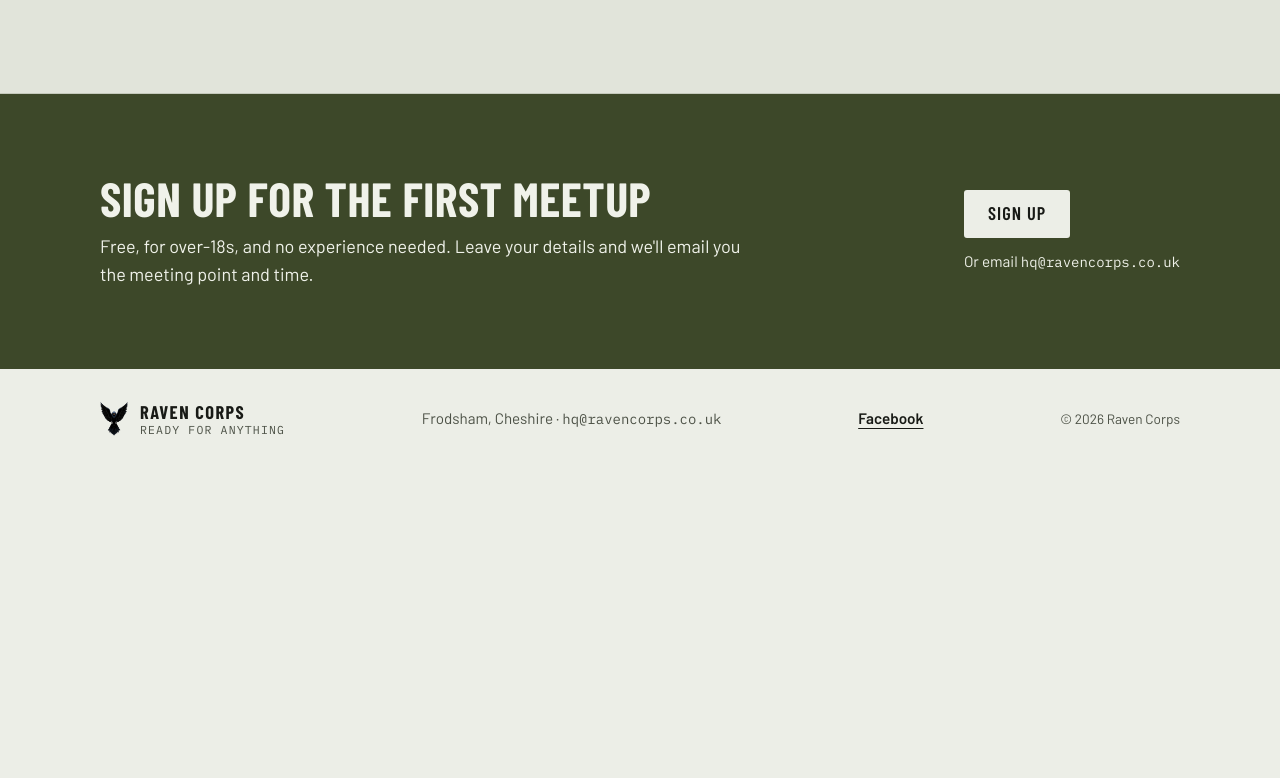
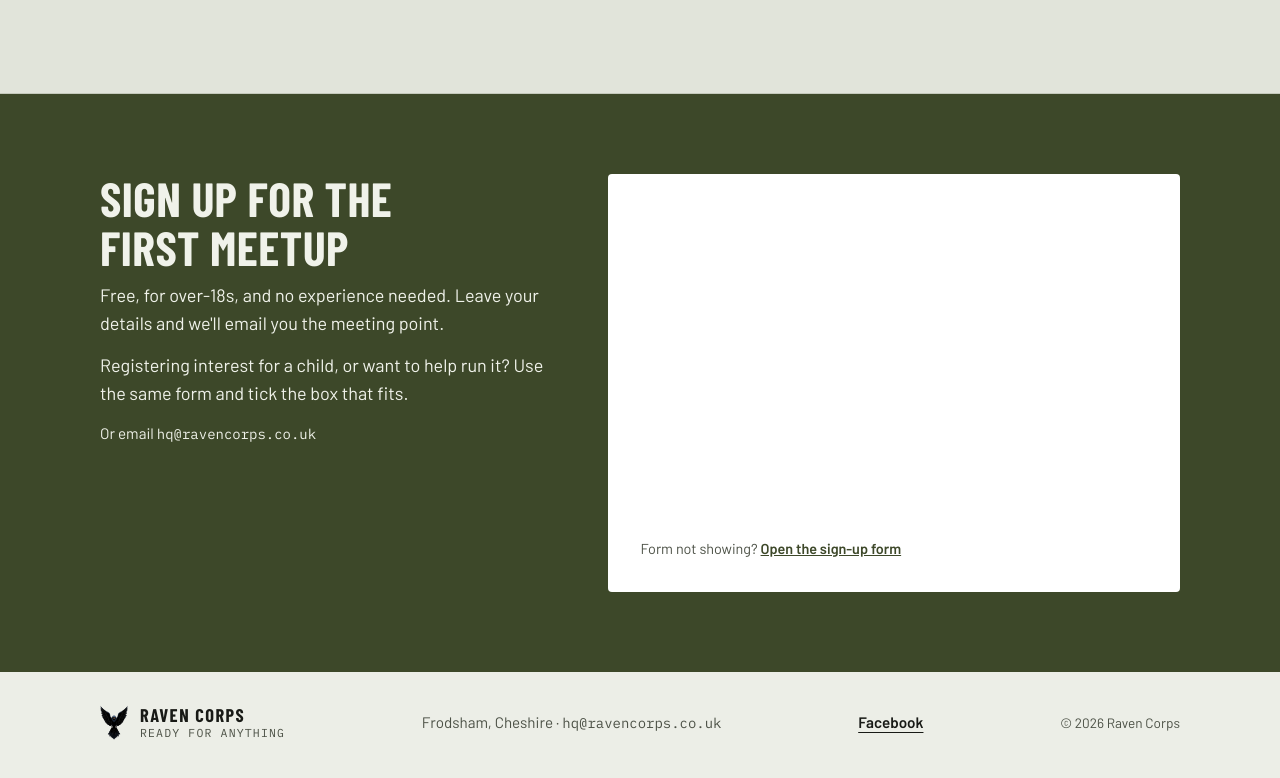
Before and after one commit to ravencorps/website, a plain HTML site: page index.html in a window 1280 px wide. Shown: the part 3017-3795 px from the top of the page. Before the commit the page ends 3494 px from the top, so only its background shows below. Drawn offline with Linux system fonts and the light colour scheme; a script that the page names is missing.

Commit message:
Add the HubSpot sign-up form to the site
The sign-up section now embeds the 'Raven Corps: get involved' HubSpot
form, and the Sign up buttons jump to it. A share link is shown as a
fallback if the form script doesn't load.

Co-Authored-By: Claude Opus 5.5 <noreply@anthropic.com>
Claude-Session: https://claude.ai/code/session_01TmqWWU2iDqoixPMtrbBMU2

```diff
--- a/index.html
+++ b/index.html
@@ -233,13 +233,18 @@ p { margin: 0; }
 
 /* Call to action */
 .cta { background: var(--olive); color: var(--on-olive); padding-block: clamp(48px, 7vw, 80px); }
-.cta-in { display: grid; grid-template-columns: minmax(0, 1.4fr) auto; gap: 32px; align-items: center; }
+.cta-in { display: grid; grid-template-columns: minmax(0, 1fr) minmax(0, 1.25fr); gap: clamp(28px, 4vw, 56px); align-items: start; }
 .cta h2 { margin-bottom: 10px; }
 .cta p { max-width: 36em; }
-.cta-actions { display: flex; flex-direction: column; align-items: flex-start; gap: 12px; }
+.cta-text p + p { margin-top: 14px; }
 .cta-mail { font-size: 0.95rem; }
 .mail { font-family: var(--mono); font-size: 0.92em; user-select: all; }
-@media (max-width: 760px) { .cta-in { grid-template-columns: 1fr; } }
+/* The HubSpot form draws its own light styling, so it always sits on a white card. */
+.form-card { min-width: 0; background: #ffffff; color: #181a16; border-radius: 4px; padding: clamp(16px, 3vw, 32px); }
+.form-card .hs-form-frame { min-height: 320px; }
+.form-fallback { margin-top: 12px; font-size: 0.9rem; color: #4c5146; }
+.form-fallback a { color: #3d4829; font-weight: 600; }
+@media (max-width: 860px) { .cta-in { grid-template-columns: 1fr; } }
 
 /* Footer */
 .foot { padding-block: 32px 40px; color: var(--ink-2); font-size: 0.95rem; }
@@ -386,13 +391,15 @@ p { margin: 0; }
 
   <section id="signup" class="cta" aria-labelledby="signup-title">
     <div class="wrap cta-in">
-      <div>
+      <div class="cta-text">
         <h2 id="signup-title">Sign up for the first meetup</h2>
-        <p>Free, for over-18s, and no experience needed. Leave your details and we'll email you the meeting point and time.</p>
+        <p>Free, for over-18s, and no experience needed. Leave your details and we'll email you the meeting point.</p>
+        <p>Registering interest for a child, or want to help run it? Use the same form and tick the box that fits.</p>
+        <p class="cta-mail">Or email <span class="mail">hq@ravencorps.co.uk</span></p>
       </div>
-      <div class="cta-actions">
-        <a class="btn btn-invert" data-signup href="mailto:hq@ravencorps.co.uk?subject=Raven%20Corps%20sign-up">Sign up</a>
-        <p class="cta-mail">Or email <span class="mail">hq@ravencorps.co.uk</span></p>
+      <div class="form-card">
+        <div class="hs-form-frame" data-region="eu1" data-form-id="678d493f-c9ae-4455-b22c-08f94b976ea2" data-portal-id="149830763"></div>
+        <p class="form-fallback">Form not showing? <a href="https://2h7e5n.share-eu1.hsforms.com/2Z41JP8muRFWyLAj5S5duog" target="_blank" rel="noopener">Open the sign-up form</a></p>
       </div>
     </div>
   </section>
@@ -414,15 +421,15 @@ p { margin: 0; }
 </footer>
 
 <script>
-  // Set FORM_URL to the Google Form link once it exists. Until then, sign-up buttons open an email.
-  var FORM_URL = "";
+  // Sign-up buttons jump to the HubSpot form in the #signup section.
+  var FORM_URL = "#signup";
   var EMAIL = "hq@ravencorps.co.uk";
 
   (function () {
     var href = FORM_URL || ("mailto:" + EMAIL + "?subject=" + encodeURIComponent("Raven Corps sign-up"));
     document.querySelectorAll("[data-signup]").forEach(function (a) {
       a.href = href;
-      if (FORM_URL) { a.target = "_blank"; a.rel = "noopener"; }
+      if (/^https?:/.test(FORM_URL)) { a.target = "_blank"; a.rel = "noopener"; }
     });
 
     // Meetups run on the third Saturday of each month. The first one is the
@@ -463,6 +470,7 @@ p { margin: 0; }
     });
   })();
 </script>
+<script src="https://js-eu1.hsforms.net/forms/embed/149830763.js" defer></script>
 
 </body>
 </html>
```
